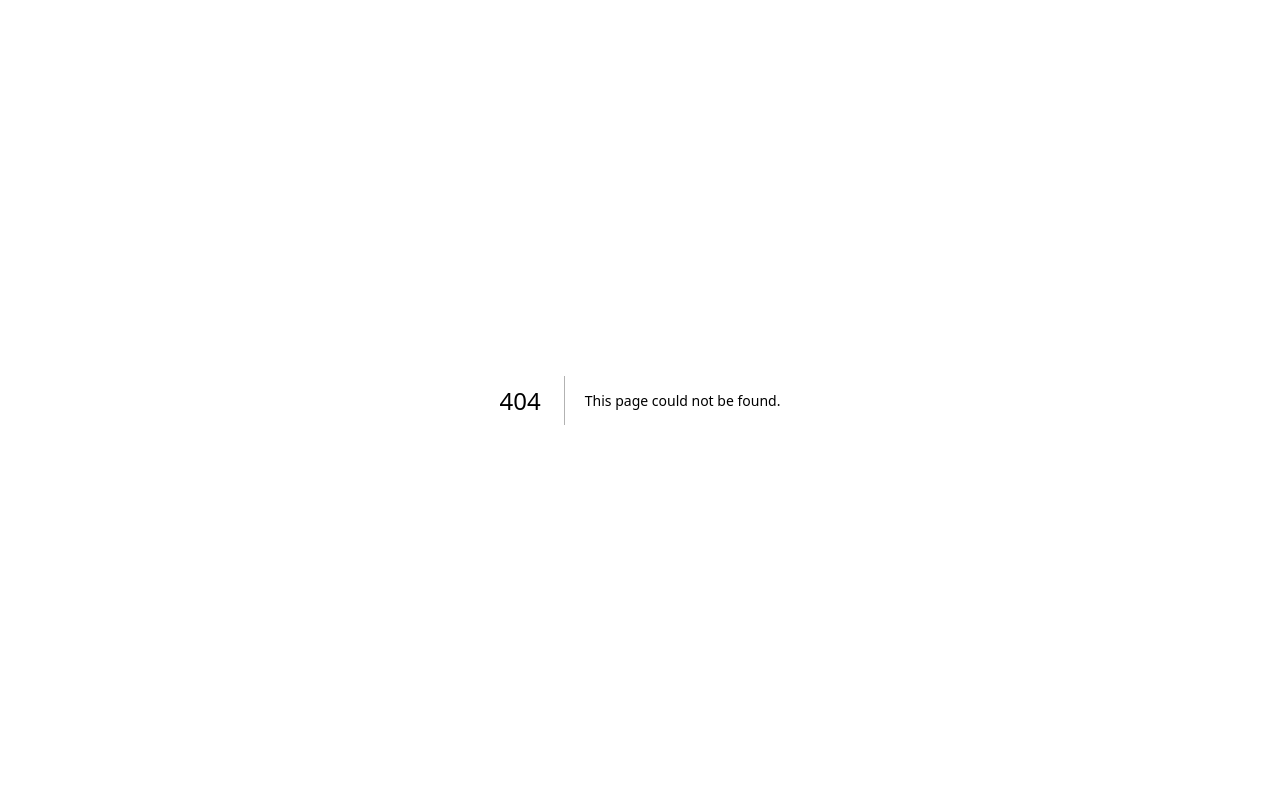
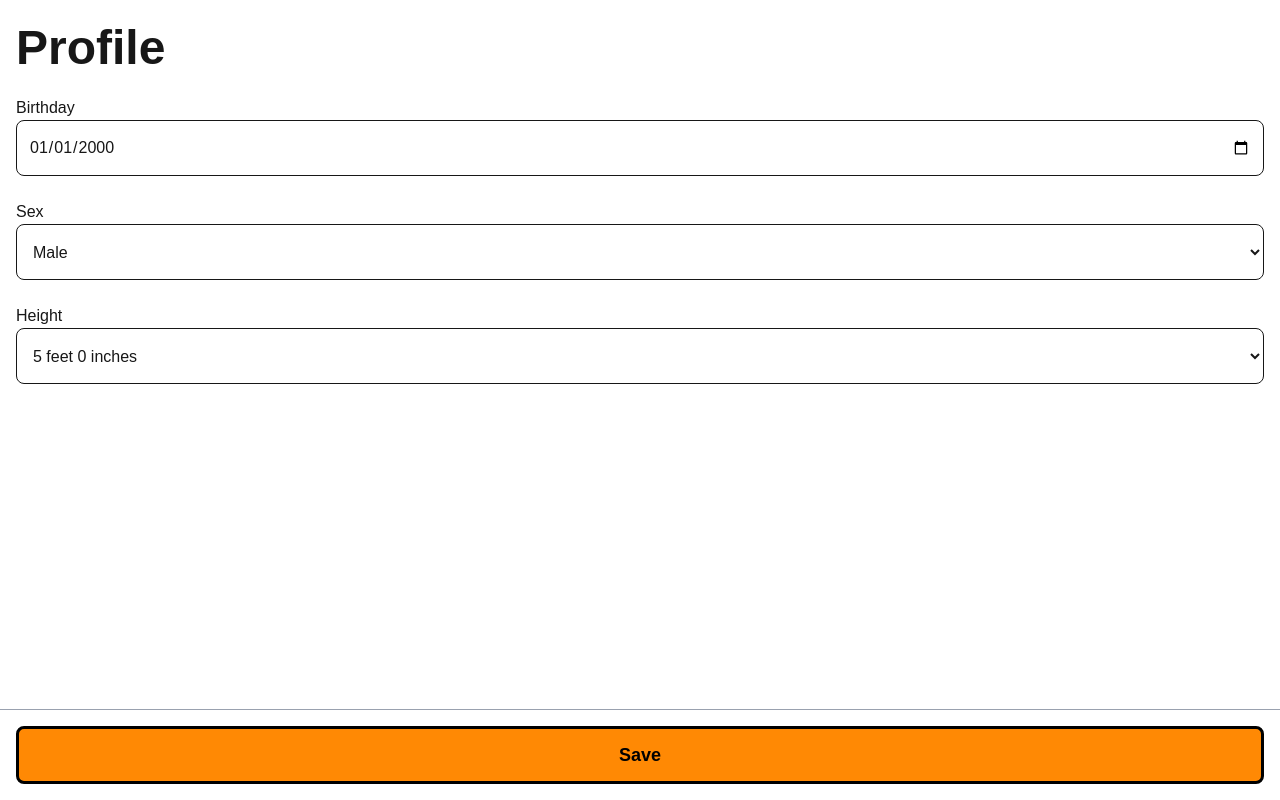
Before and after one commit to Tsmith18256/my-health-app-web, a Next.js app: page /body-comp/profile in a window 1280 px wide. Before the commit this address had no page. Built offline with nearby package versions, Linux system fonts and the light colour scheme.

Commit message:
Add Profile route

```diff
--- /dev/null
+++ b/src/app/(app)/body-comp/profile/page.tsx
@@ -0,0 +1,12 @@
+import { UserProfileForm } from '@/body-comp/profile/user-profile-form.component';
+import { Header } from '@/shared/components/header/header.component';
+
+export default function ProfilePage() {
+  return (
+    <>
+      <Header title="Profile" />
+
+      <UserProfileForm submitButtonLabel="Save" />
+    </>
+  );
+}
--- a/src/app/(auth)/onboarding/page.tsx
+++ b/src/app/(auth)/onboarding/page.tsx
@@ -1,14 +1,10 @@
 "use client";
 
-import { Input } from "@/shared/components/forms/input/input.component";
 import { saveOnboardingInformation } from "@/app/(auth)/onboarding/save-onboarding-information.action";
-import { Button } from "@/shared/components/buttons/button/button.component";
 import { Header } from "@/shared/components/header/header.component";
-import { Option } from "@/shared/components/forms/select/option.component";
-import { Select } from "@/shared/components/forms/select/select.component";
 import { useUser } from "@clerk/nextjs";
 import { useRouter } from "next/navigation";
-import { ReactNode } from "react";
+import { UserProfileForm } from '@/body-comp/profile/user-profile-form.component';
 
 export default function OnboardingPage() {
   const router = useRouter();
@@ -31,48 +27,7 @@ export default function OnboardingPage() {
     <>
       <Header title="Welcome" />
 
-      <form action={handleSubmit}>
-        <main className="flex flex-col gap-6 px-4 mt-6">
-          <Input
-            id="txtBirthday"
-            defaultValue={"2000-01-01"}
-            label="Birthday"
-            name="birthday"
-            required
-            type="date"
-          />
-
-          <Select id="ddlSex" label="Sex" name="sex" required>
-            <Option value="male">Male</Option>
-            <Option value="female">Female</Option>
-          </Select>
-
-          <Select id="ddlHeight" label="Height" name="height" required>
-            {renderHeightOptions()}
-          </Select>
-        </main>
-
-        <footer className="bg-(--background) border-t border-t-gray-400 bottom-0 fixed flex gap-3 inset-x-0 justify-stretch p-4">
-          <Button type="submit">Proceed</Button>
-        </footer>
-      </form>
+      <UserProfileForm action={handleSubmit} />
     </>
   );
 }
-
-const renderHeightOptions = () => {
-  const options: ReactNode[] = [];
-
-  for (let i = 60; i <= 84; i += 0.5) {
-    const feet = Math.floor(i / 12);
-    const inches = i % 12;
-
-    options.push(
-      <Option key={i} value={`${feet}ft${inches}`}>
-        {`${feet} feet ${inches} inches`}
-      </Option>
-    );
-  }
-
-  return options;
-};
--- /dev/null
+++ b/src/body-comp/profile/user-profile-form.component.tsx
@@ -0,0 +1,60 @@
+import { Button } from '@/shared/components/buttons/button/button.component';
+import { Input } from '@/shared/components/forms/input/input.component';
+import { Option } from '@/shared/components/forms/select/option.component';
+import { Select } from '@/shared/components/forms/select/select.component';
+import { ComponentProps, ReactNode } from 'react';
+
+export const UserProfileForm = ({
+  action,
+  submitButtonLabel = 'Proceed'
+}: IUserProfileFormProps) => {
+  return (
+    <form action={action}>
+      <main className="flex flex-col gap-6 px-4 mt-6">
+        <Input
+          id="txtBirthday"
+          defaultValue={"2000-01-01"}
+          label="Birthday"
+          name="birthday"
+          required
+          type="date"
+        />
+
+        <Select id="ddlSex" label="Sex" name="sex" required>
+          <Option value="male">Male</Option>
+          <Option value="female">Female</Option>
+        </Select>
+
+        <Select id="ddlHeight" label="Height" name="height" required>
+          {renderHeightOptions()}
+        </Select>
+      </main>
+
+      <footer className="bg-(--background) border-t border-t-gray-400 bottom-0 fixed flex gap-3 inset-x-0 justify-stretch p-4">
+        <Button type="submit">{submitButtonLabel}</Button>
+      </footer>
+    </form>
+  );
+};
+
+const renderHeightOptions = () => {
+  const options: ReactNode[] = [];
+
+  for (let i = 60; i <= 84; i += 0.5) {
+    const feet = Math.floor(i / 12);
+    const inches = i % 12;
+
+    options.push(
+      <Option key={i} value={`${feet}ft${inches}`}>
+        {`${feet} feet ${inches} inches`}
+      </Option>
+    );
+  }
+
+  return options;
+};
+
+export interface IUserProfileFormProps {
+  action?: ComponentProps<'form'>['action'];
+  submitButtonLabel?: string;
+}
```
